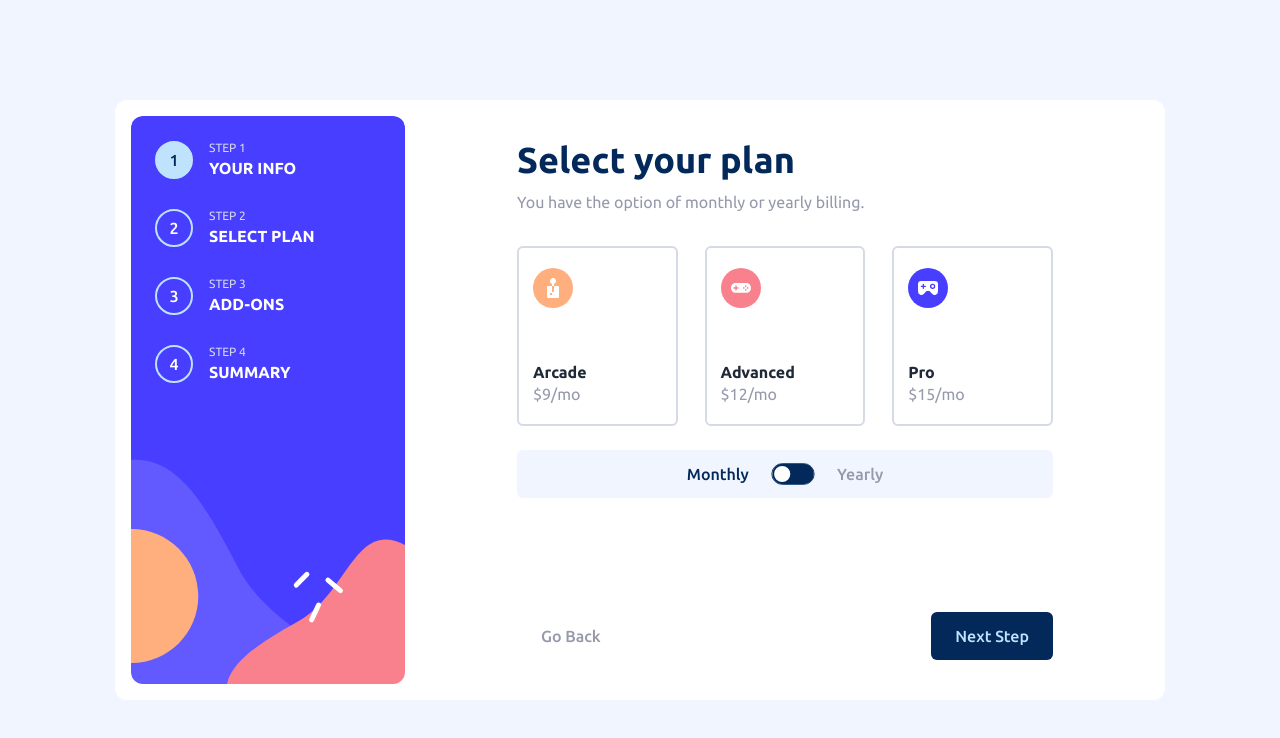
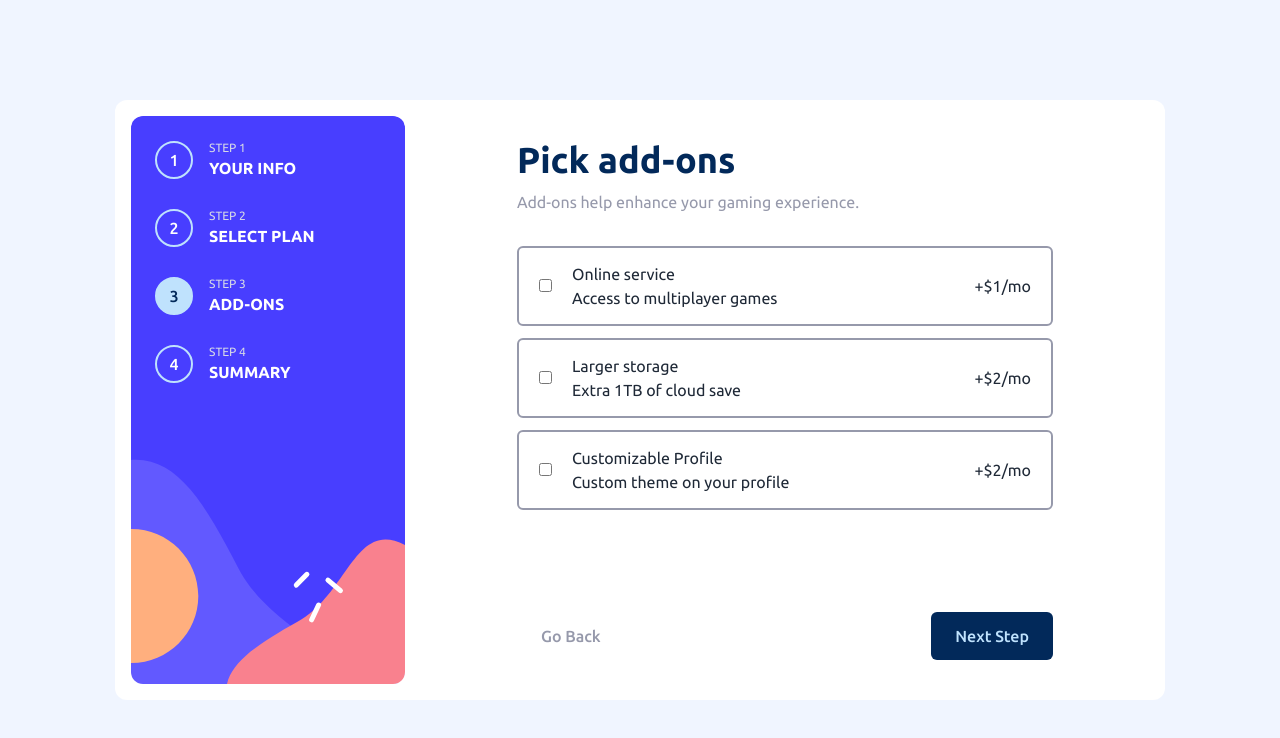
Before and after one commit to deepak-kr-patra/multi-step-form, a React (Create React App) app: page / in a window 1280 px wide. Shown: the top 738 px of the page. Built offline with nearby package versions, Linux system fonts and the light colour scheme.

Commit message:
more components and Add-On section created

```diff
--- a/src/App.css
+++ b/src/App.css
@@ -18,6 +18,10 @@
     width: 274px;
     border-radius: 12px;
     background-image: url("/public/images/bg-sidebar-desktop.svg");
+
+    @media (max-width: 767px) {
+        width: 194px;
+    }
 }
 
 .step {
@@ -25,6 +29,10 @@
     justify-content: center;
     align-items: center;
     gap: 16px;
+
+    @media (max-width: 768px) {
+        gap: 8px;
+    }
 }
 
 .stepNumber {
@@ -38,7 +46,7 @@
     color: var(--white);
     font-weight: 500;
 
-    @media (max-width: 640px) {
+    @media (max-width: 768px) {
         height: 32px;
         width: 32px;
         font-size: 14px;
@@ -69,8 +77,11 @@
     height: calc(100% - 174px);
 
     @media (min-width: 640px) {
+        width: calc(100% - 194px);
+        height: 100%;
+    }
+    @media (min-width: 768px) {
         width: calc(100% - 274px);
-        height: 100%;
     }
 }
 
@@ -182,9 +193,11 @@ form label {
     border-radius: 6px;
     padding: 14px;
     gap: 10px;
+    transition: all 0.2s ease-out;
+    cursor: pointer;
 
     @media (min-width: 640px) {
-        width: 30%;
+        width: 33%;
         height: 180px;
         padding: 20px 14px;
         flex-direction: column;
@@ -192,10 +205,13 @@ form label {
     }
 }
 
-.planCard:hover {
+.planCard:hover,
+.selectedCard {
     border: 2px solid var(--purple-600);
+}
+
+.selectedCard {
     background-color: var(--blue-100);
-    cursor: pointer;
 }
 
 .modeName {
@@ -230,3 +246,15 @@ form label {
 .chosenMode {
     color: var(--blue-950);
 }
+
+/* Add-Ons CSS */
+.addOnCard {
+    width: 100%;
+    padding: 14px 20px;
+    border-radius: 6px;
+    border: 2px solid var(--grey-500);
+    display: flex;
+    justify-content: center;
+    align-items: center;
+    gap: 20px;
+}
--- a/src/App.jsx
+++ b/src/App.jsx
@@ -4,6 +4,7 @@ import StepsBar from './components/StepsBar';
 import StepsBarMobile from './components/StepsBarMobile';
 import UserForm from './components/UserForm';
 import SelectPlan from './components/SelectPlan';
+import AddOns from './components/AddOns';
 import useAccountSetupState from './zustand/useAccountSetupState';
 // import useScreenWidth from './zustand/useScreenWidth';
 
@@ -43,32 +44,11 @@ function App() {
         <StepsBar />        {/* visible when screen width >= 640px */}
         <StepsBarMobile />  {/* visible when screen width < 640px */}
         <section id='setupSection' className='flex justify-center items-center p-0 pb-0 lg:px-12 sm:py-2 md:py-6'>
-          {stepNumber === 5 && <UserForm />}
-          {stepNumber === 1 && <SelectPlan />}
+          {stepNumber === 1 && <UserForm />}
+          {stepNumber === 2 && <SelectPlan />}
+          {stepNumber === 3 && <AddOns />}
         </section>
       </main>
-
-      {/* <!-- Step 2 start --> */}
-
-      {/* Select your plan
-      You have the option of monthly or yearly billing.
-
-      Arcade
-      $9/mo
-
-      Advanced
-      $12/mo
-
-      Pro
-      $15/mo
-
-      Monthly
-      Yearly
-
-      Go Back
-      Next Step */}
-
-      {/* <!-- Step 2 end --> */}
 
       {/* <!-- Step 3 start --> */}
 
--- /dev/null
+++ b/src/components/AddOns.jsx
@@ -0,0 +1,41 @@
+import useAccountSetupState from "../zustand/useAccountSetupState";
+import AddOnsCardsSection from "./AddOnsCardsSection";
+import BackBtn from "./buttons/BackBtn"
+
+
+const AddOns = () => {
+
+    const { stepNumber, setStepNumber } = useAccountSetupState();
+
+    const handleNext = () => {
+        setStepNumber(stepNumber + 1);
+    }
+
+    return (
+        <section
+            id="addOnsSection"
+            className="relative w-full h-full flex flex-col justify-between sm:px-3 md:px-6 lg:px-16"
+        >
+            <section className="liftedElement gap-4 sm:gap-6 px-6 py-8 sm:p-0 bg-white">
+                <div className="stepHeadingDiv sm:mb-2">
+                    <h1 className="text-2xl sm:text-4xl stepHeading">Pick add-ons</h1>
+                    <p className="stepText">Add-ons help enhance your gaming experience.</p>
+                </div>
+
+                <AddOnsCardsSection />
+            </section>
+
+            <div className="buttonsDiv justify-between bg-white py-4 sm:p-0">
+                <BackBtn />
+                <button
+                    className="min-h-10 h-max bg-[var(--blue-950)] hover:bg-[var(--purple-600)] text-[var(--blue-200)] font-medium px-4 sm:py-3 sm:px-6 rounded-md cursor-pointer"
+                    onClick={() => handleNext()}
+                >
+                    Next Step
+                </button>
+            </div>
+        </section>
+    )
+}
+
+export default AddOns
--- /dev/null
+++ b/src/components/AddOnsCardsSection.jsx
@@ -0,0 +1,50 @@
+const AddOnsCardsSection = () => {
+    return (
+        <section className="flex flex-col justify-start items-center gap-3">
+            <div className="addOnCard flex">
+                <div className="checkBoxDiv">
+                    <input type="checkbox" name="" id="" />
+                </div>
+                <div className="w-full flex justify-between items-center">
+                    <div>
+                        <h3>Online service</h3>
+                        <p>Access to multiplayer games</p>
+                    </div>
+                    <div>
+                        <span>+$1/mo</span>
+                    </div>
+                </div>
+            </div>
+            <div className="addOnCard flex">
+                <div className="checkBoxDiv">
+                    <input type="checkbox" name="" id="" />
+                </div>
+                <div className="w-full flex justify-between items-center">
+                    <div>
+                        <h3>Larger storage</h3>
+                        <p>Extra 1TB of cloud save</p>
+                    </div>
+                    <div>
+                        <span>+$2/mo</span>
+                    </div>
+                </div>
+            </div>
+            <div className="addOnCard flex">
+                <div className="checkBoxDiv">
+                    <input type="checkbox" name="" id="" />
+                </div>
+                <div className="w-full flex justify-between items-center">
+                    <div>
+                        <h3>Customizable Profile</h3>
+                        <p>Custom theme on your profile</p>
+                    </div>
+                    <div>
+                        <span>+$2/mo</span>
+                    </div>
+                </div>
+            </div>
+        </section>
+    )
+}
+
+export default AddOnsCardsSection
--- a/src/components/MonthlyPlanCardsSection.jsx
+++ b/src/components/MonthlyPlanCardsSection.jsx
@@ -1,24 +1,36 @@
-const MonthlyPlanCardsSection = () => {
+const MonthlyPlanCardsSection = ({ selectPlan }) => {
     return (
         <section
             // id="planCardsSection"
-            className="flex flex-col sm:flex-row justify-between gap-4"
+            className="flex flex-col sm:flex-row justify-between gap-3 md:gap-4"
         >
-            <div className="planCard">
+            <div
+                id="monthlyArcade"
+                className="planCard"
+                onClick={() => selectPlan('monthlyArcade')}
+            >
                 <div className="image-div arcade-image-div"></div>
                 <div>
                     <h3 className="font-bold text-[var(--purple-950)]">Arcade</h3>
                     <p className="text-sm sm:text-[16px] text-[var(--grey-500)]">$9/mo</p>
                 </div>
             </div>
-            <div className="planCard">
+            <div
+                id="monthlyAdvanced"
+                className="planCard"
+                onClick={() => selectPlan('monthlyAdvanced')}
+            >
                 <div className="image-div advanced-image-div"></div>
                 <div>
                     <h3 className="font-bold text-[var(--purple-950)]">Advanced</h3>
                     <p className="text-sm sm:text-[16px] text-[var(--grey-500)]">$12/mo</p>
                 </div>
             </div>
-            <div className="planCard">
+            <div
+                id="monthlyPro"
+                className="planCard"
+                onClick={() => selectPlan('monthlyPro')}
+            >
                 <div className="image-div pro-image-div"></div>
                 <div>
                     <h3 className="font-bold text-[var(--purple-950)]">Pro</h3>
--- a/src/components/SelectPlan.jsx
+++ b/src/components/SelectPlan.jsx
@@ -1,13 +1,19 @@
 import useAccountSetupState from "../zustand/useAccountSetupState";
 import BackBtn from "./buttons/BackBtn"
-import NextStepBtn from "./buttons/NextStepBtn"
 import MonthlyPlanCardsSection from "./MonthlyPlanCardsSection";
 import YearlyPlanCardsSection from "./YearlyPlanCardsSection";
 
 
 const SelectPlan = () => {
 
-    const { subscriptionMode, setSubscriptionMode } = useAccountSetupState();
+    const {
+        stepNumber,
+        setStepNumber,
+        subscriptionMode,
+        setSubscriptionMode,
+        selectedPlanID,
+        setSelectedPlanID
+    } = useAccountSetupState();
 
     const toggleMode = () => {
         let toggleButton = document.getElementById('chooseMode');
@@ -23,6 +29,26 @@ const SelectPlan = () => {
             monthlyMode.classList.add('chosenMode');
             setSubscriptionMode("monthly");
         }
+        setSelectedPlanID(null);
+    }
+
+    const selectPlan = (id) => {
+        // let planCards = document.querySelectorAll('.planCard');
+        // planCards.forEach(planCard => planCard.classList.remove('selectedCard'));
+        if (selectedPlanID !== null) {
+            document.getElementById(selectedPlanID).classList.remove('selectedCard');
+        }
+        setSelectedPlanID(id);
+        let selectedPlan = document.getElementById(id);
+        selectedPlan.classList.add('selectedCard');
+    }
+
+    const handleNext = () => {
+        if (selectedPlanID === null) {
+            console.log("select a plan first");
+            return;
+        }
+        setStepNumber(stepNumber + 1);
     }
 
     return (
@@ -36,49 +62,8 @@ const SelectPlan = () => {
                     <p className="stepText">You have the option of monthly or yearly billing.</p>
                 </div>
 
-                {subscriptionMode === "monthly" && <MonthlyPlanCardsSection />}
-                {subscriptionMode === "yearly" && <YearlyPlanCardsSection />}
-
-                {/* <section
-                    // id="planCardsSection"
-                    className="flex flex-col sm:flex-row justify-between gap-4"
-                >
-                    <div className="planCard">
-                        <div className="image-div arcade-image-div"></div>
-                        <div>
-                            <h3 className="font-bold text-[var(--purple-950)]">Arcade</h3>
-                            {
-                                subscriptionMode === "monthly" &&
-                                <p className="text-sm sm:text-[16px] text-[var(--grey-500)]">$9/mo</p>
-                            }
-                            {
-                                subscriptionMode === "yearly" &&
-                                <>
-                                    <p className="text-sm sm:text-[16px] text-[var(--grey-500)]">$90/yr</p>
-                                    <p className="text-xs sm:text-sm text-[var(--blue-950)]">2 months free</p>
-                                </>
-                            }
-                        </div>
-                    </div>
-                    <div className="planCard">
-                        <div className="image-div advanced-image-div"></div>
-                        <div>
-                            <h3 className="font-bold text-[var(--purple-950)]">Advanced</h3>
-                            <p className="text-sm sm:text-[16px] text-[var(--grey-500)]">$12/mo</p>
-                            <p className="text-sm sm:text-[16px] text-[var(--grey-500)]">$120/yr</p>
-                            <p className="text-xs sm:text-sm text-[var(--blue-950)]">2 months free</p>
-                        </div>
-                    </div>
-                    <div className="planCard">
-                        <div className="image-div pro-image-div"></div>
-                        <div>
-                            <h3 className="font-bold text-[var(--purple-950)]">Pro</h3>
-                            <p className="text-sm sm:text-[16px] text-[var(--grey-500)]">$15/mo</p>
-                            <p className="text-sm sm:text-[16px] text-[var(--grey-500)]">$150/yr</p>
-                            <p className="text-xs sm:text-sm text-[var(--blue-950)]">2 months free</p>
-                        </div>
-                    </div>
-                </section> */}
+                {subscriptionMode === "monthly" && <MonthlyPlanCardsSection selectPlan={selectPlan} />}
+                {subscriptionMode === "yearly" && <YearlyPlanCardsSection selectPlan={selectPlan} />}
 
                 <section
                     // id="modeChooseBox"
@@ -97,7 +82,12 @@ const SelectPlan = () => {
 
             <div className="buttonsDiv justify-between bg-white py-4 sm:p-0">
                 <BackBtn />
-                <NextStepBtn />
+                <button
+                    className="min-h-10 h-max bg-[var(--blue-950)] hover:bg-[var(--purple-600)] text-[var(--blue-200)] font-medium px-4 sm:py-3 sm:px-6 rounded-md cursor-pointer"
+                    onClick={() => handleNext()}
+                >
+                    Next Step
+                </button>
             </div>
         </section>
     )
--- a/src/components/UserForm.jsx
+++ b/src/components/UserForm.jsx
@@ -1,5 +1,4 @@
 import { useState } from "react"
-import NextStepBtn from "./buttons/NextStepBtn"
 import useAccountSetupState from "../zustand/useAccountSetupState";
 
 
@@ -44,7 +43,7 @@ const UserForm = () => {
 
     return (
         <form
-            action={handleNext}
+            // action={handleNext}
             className="relative w-full h-full flex flex-col justify-between sm:px-3 lg:px-16"
         >
             <section className="liftedElement gap-4 sm:gap-6 px-6 py-8 sm:p-0 bg-white">
@@ -103,7 +102,13 @@ const UserForm = () => {
             </section>
 
             <div className="buttonsDiv justify-end bg-white py-4 sm:p-0">
-                <NextStepBtn />
+                <button
+                    // type="submit"
+                    className="min-h-10 h-max bg-[var(--blue-950)] hover:bg-[var(--purple-600)] text-[var(--blue-200)] font-medium px-4 sm:py-3 sm:px-6 rounded-md cursor-pointer"
+                    onClick={() => handleNext()}
+                >
+                    Next Step
+                </button>
             </div>
         </form>
     )
--- a/src/components/YearlyPlanCardsSection.jsx
+++ b/src/components/YearlyPlanCardsSection.jsx
@@ -1,28 +1,40 @@
-const YearlyPlanCardsSection = () => {
+const YearlyPlanCardsSection = ({ selectPlan }) => {
     return (
         <section
             // id="planCardsSection"
-            className="flex flex-col sm:flex-row justify-between gap-4"
+            className="flex flex-col sm:flex-row justify-between gap-3 md:gap-4"
         >
-            <div className="planCard">
+            <div
+                id="yearlyArcade"
+                className="planCard"
+                onClick={() => selectPlan('yearlyArcade')}
+            >
                 <div className="image-div arcade-image-div"></div>
-                <div>
+                <div className="flex flex-col gap-2">
                     <h3 className="modeName font-bold text-[var(--purple-950)]">Arcade</h3>
                     <p className="price text-sm sm:text-[16px] text-[var(--grey-500)]">$90/yr</p>
                     <p className="freeMonths text-xs sm:text-sm text-[var(--blue-950)]">2 months free</p>
                 </div>
             </div>
-            <div className="planCard">
+            <div
+                id="yearlyAdvanced"
+                className="planCard"
+                onClick={() => selectPlan('yearlyAdvanced')}
+            >
                 <div className="image-div advanced-image-div"></div>
-                <div>
+                <div className="flex flex-col gap-2">
                     <h3 className="modeName font-bold text-[var(--purple-950)]">Advanced</h3>
                     <p className="price text-sm sm:text-[16px] text-[var(--grey-500)]">$120/yr</p>
                     <p className="freeMonths text-xs sm:text-sm text-[var(--blue-950)]">2 months free</p>
                 </div>
             </div>
-            <div className="planCard">
+            <div
+                id="yearlyPro"
+                className="planCard"
+                onClick={() => selectPlan('yearlyPro')}
+            >
                 <div className="image-div pro-image-div"></div>
-                <div>
+                <div className="flex flex-col gap-2">
                     <h3 className="modeName font-bold text-[var(--purple-950)]">Pro</h3>
                     <p className="price text-sm sm:text-[16px] text-[var(--grey-500)]">$150/yr</p>
                     <p className="freeMonths text-xs sm:text-sm text-[var(--blue-950)]">2 months free</p>
--- a/src/components/buttons/BackBtn.jsx
+++ b/src/components/buttons/BackBtn.jsx
@@ -1,9 +1,13 @@
+import useAccountSetupState from "../../zustand/useAccountSetupState"
+
 const BackBtn = () => {
+
+    const { stepNumber, setStepNumber } = useAccountSetupState();
+
     return (
         <button
-            className="min-h-10 h-max text-[var(--grey-500)] hover:text-[var(--purple-600)]
-             font-medium px-4 sm:py-3 sm:px-6 rounded-md cursor-pointer"
-            // onClick={() => handleNext()}
+            className="min-h-10 h-max text-[var(--grey-500)] hover:text-[var(--purple-600)] font-medium px-4 sm:py-3 sm:px-6 rounded-md cursor-pointer"
+            onClick={() => setStepNumber(stepNumber - 1)}
         >
             Go Back
         </button>
--- a/src/components/buttons/NextStepBtn.jsx
+++ b/src/components/buttons/NextStepBtn.jsx
@@ -1,14 +1,11 @@
-const NextStepBtn = () => {
+const NextStepBtn = ({ handleNext }) => {
     return (
-        <input
-            type="submit"
-            className="min-h-10 h-max bg-[var(--blue-950)] hover:bg-[var(--purple-600)]
-             text-[var(--blue-200)] font-medium px-4 sm:py-3 sm:px-6 rounded-md cursor-pointer"
-            value="Next Step"
-            // onClick={() => handleNext()}
+        <button
+            className="min-h-10 h-max bg-[var(--blue-950)] hover:bg-[var(--purple-600)] text-[var(--blue-200)] font-medium px-4 sm:py-3 sm:px-6 rounded-md cursor-pointer"
+            onClick={() => handleNext()}
         >
-            {/* Next Step */}
-        </input>
+            Next Step
+        </button>
     )
 }
 
--- a/src/zustand/useAccountSetupState.js
+++ b/src/zustand/useAccountSetupState.js
@@ -1,10 +1,12 @@
 import { create } from 'zustand'
 
 const useAccountSetupState = create((set) => ({
-    stepNumber: 1,
+    stepNumber: 3,
     setStepNumber: (stepNumber) => set({ stepNumber }),
     subscriptionMode: "monthly",
-    setSubscriptionMode: (subscriptionMode) => set({ subscriptionMode })
+    setSubscriptionMode: (subscriptionMode) => set({ subscriptionMode }),
+    selectedPlanID: null,
+    setSelectedPlanID: (selectedPlanID) => set({ selectedPlanID })
 }));
 
 export default useAccountSetupState;
```
